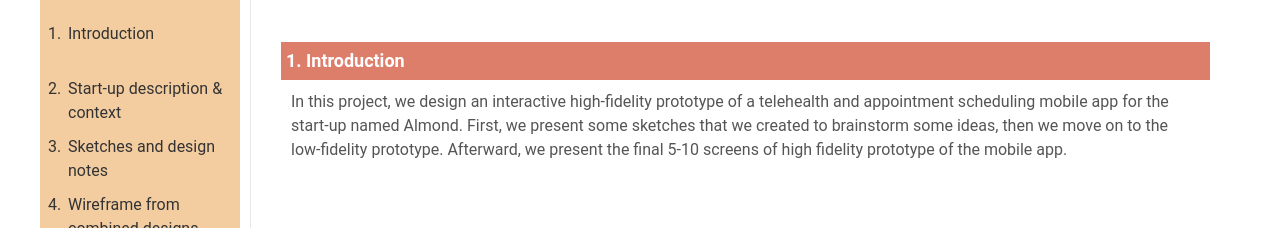
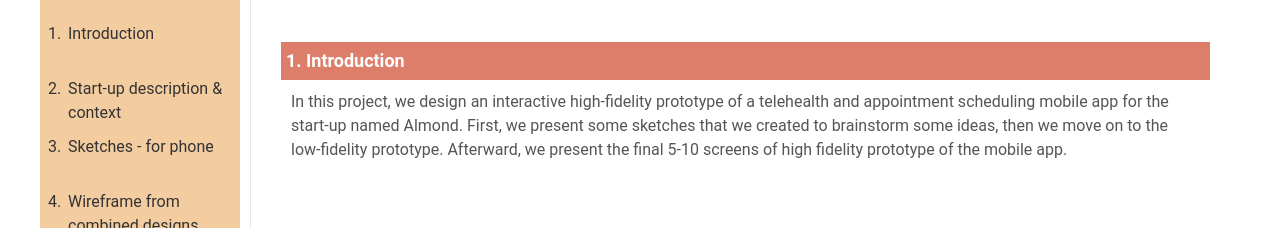
Before and after one commit to sleepykoala555/almond, a plain HTML site: page index.html in a window 1280 px wide. Shown: the part 61-289 px from the top of the page. Drawn offline with Linux system fonts and the light colour scheme.

Commit message:
change 2

```diff
--- a/index.html
+++ b/index.html
@@ -26,7 +26,7 @@
       <ul>
         <li><a href="#zero"><span>1.</span> Introduction  </a></li>
         <li><a href="#one"><span>2.</span> Start-up description & context </a></li>
-        <li><a href="#tow"><span>3.</span> Sketches and design notes </a> </li>
+        <li><a href="#tow"><span>3.</span> Sketches - for phone </a> </li>
         <li><a href="#four"><span>4.</span> Wireframe from combined designs </a>
         </li>
         <li><a href="#five"><span>5.</span> Interactive Hi-FI mockup with critique</a></li>
```
